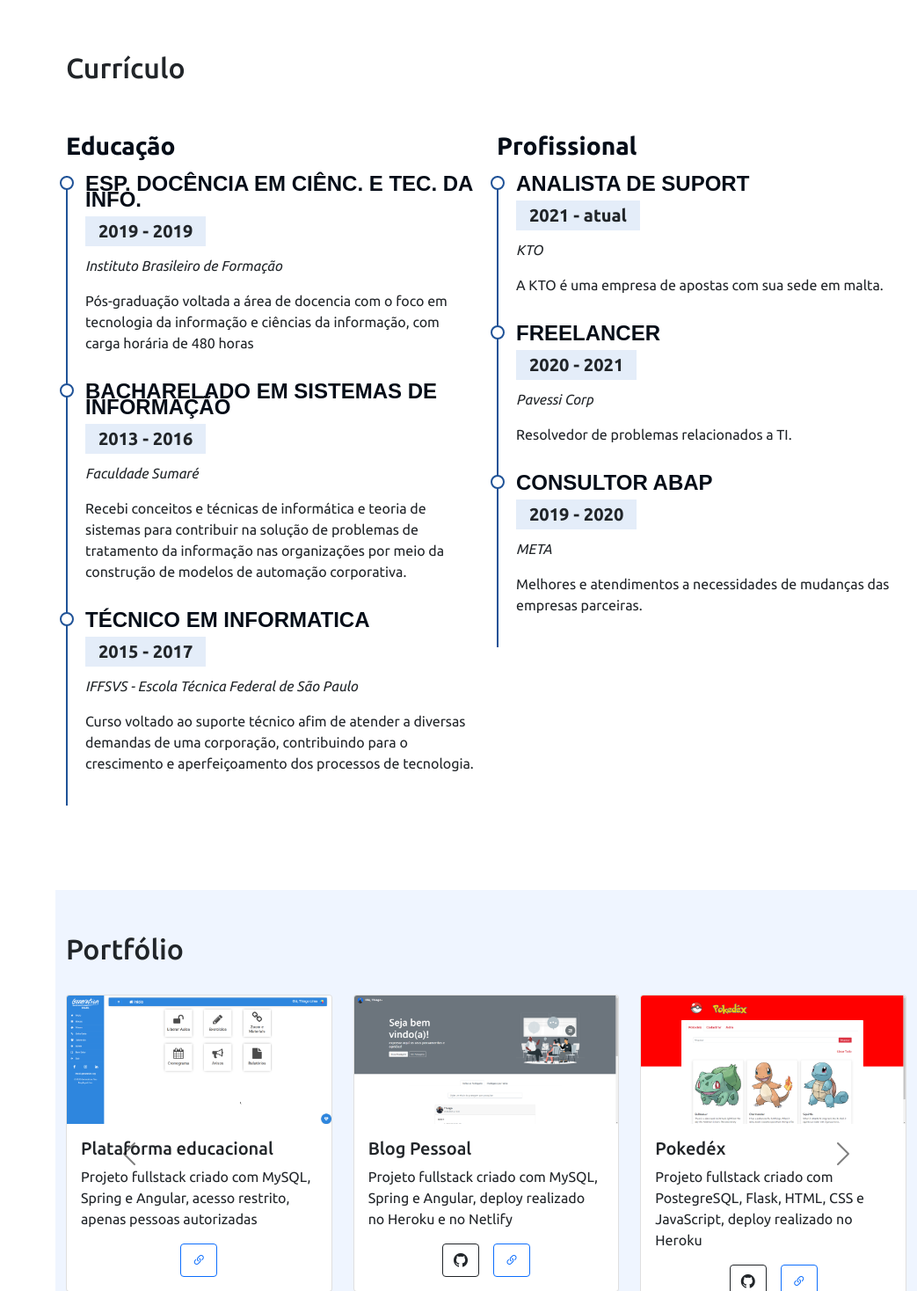
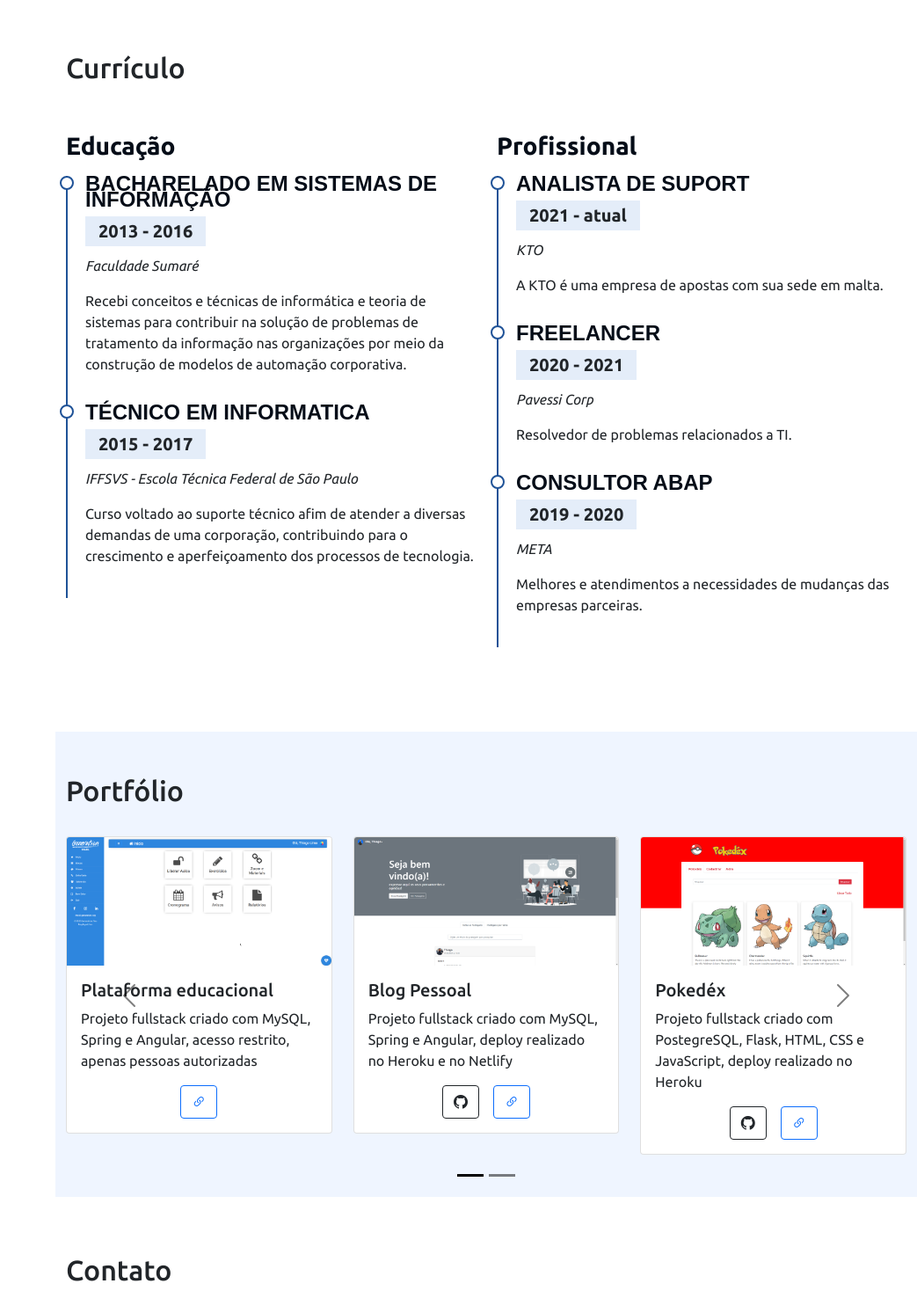
Before and after one commit to Pavezi/flaskProject, a Flask app: page / in a window 1280 px wide. Shown: the part 2241-3709 px from the top of the page at 88% size, without its empty margins (237-1280 px from the left). Run offline with Flask 2, Linux system fonts and the light colour scheme; some libraries are stand-ins or nearby versions.

Commit message:
educacao

```diff
--- a/templates/index.html
+++ b/templates/index.html
@@ -279,14 +279,6 @@
                 <div class="row">
                     <div class="col-md-6">
                         <h3 class="cv-title">Educação</h3>
-
-                        <div class='cv-item' data-anime="up">
-                            <h4>Esp. Docência em Ciênc. e Tec. da Info.</h4>
-                            <h5>2019 - 2019</h5>
-                            <p><em>Instituto Brasileiro de Formação</em></p>
-                            <p>Pós-graduação voltada a área de docencia com o foco em tecnologia da informação e
-                                ciências da informação, com carga horária de 480 horas</p>
-                        </div>
 
                         <div class='cv-item' data-anime="up">
                             <h4>Bacharelado em Sistemas de Informação</h4>
```
